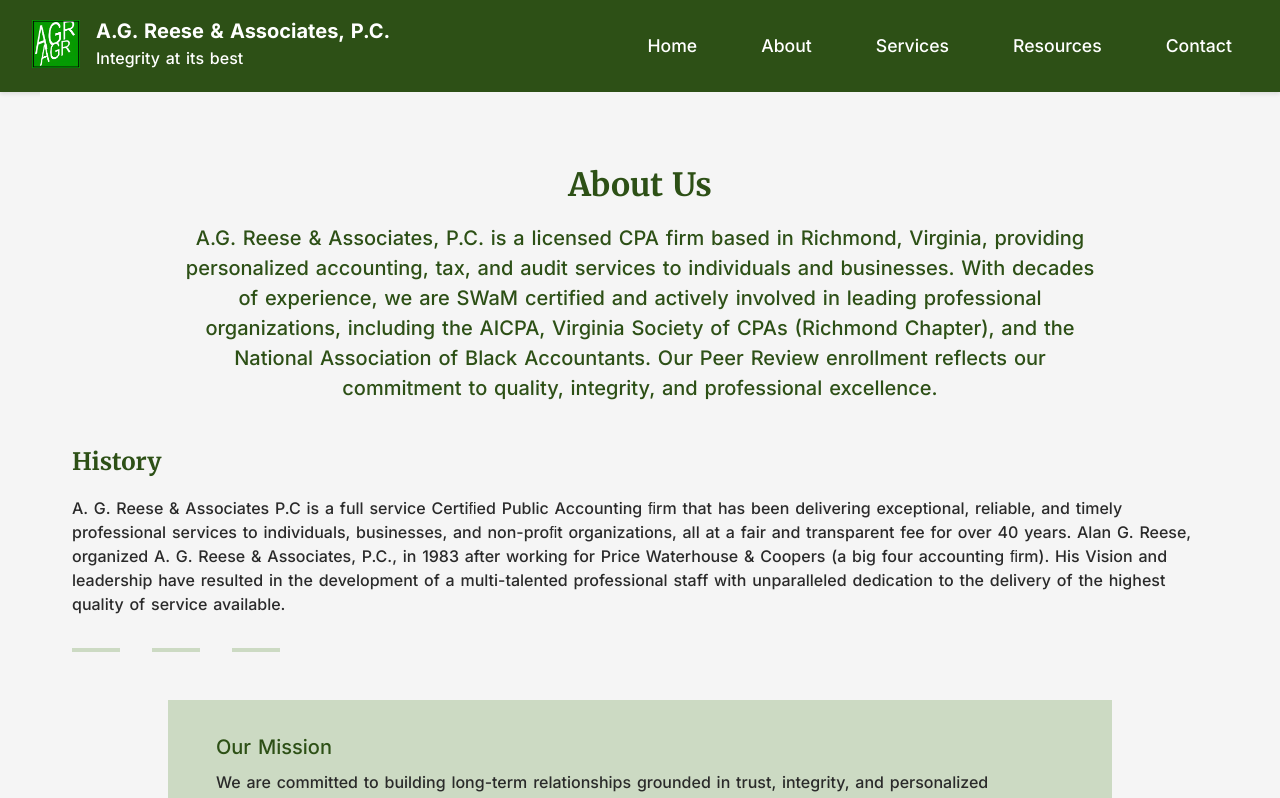
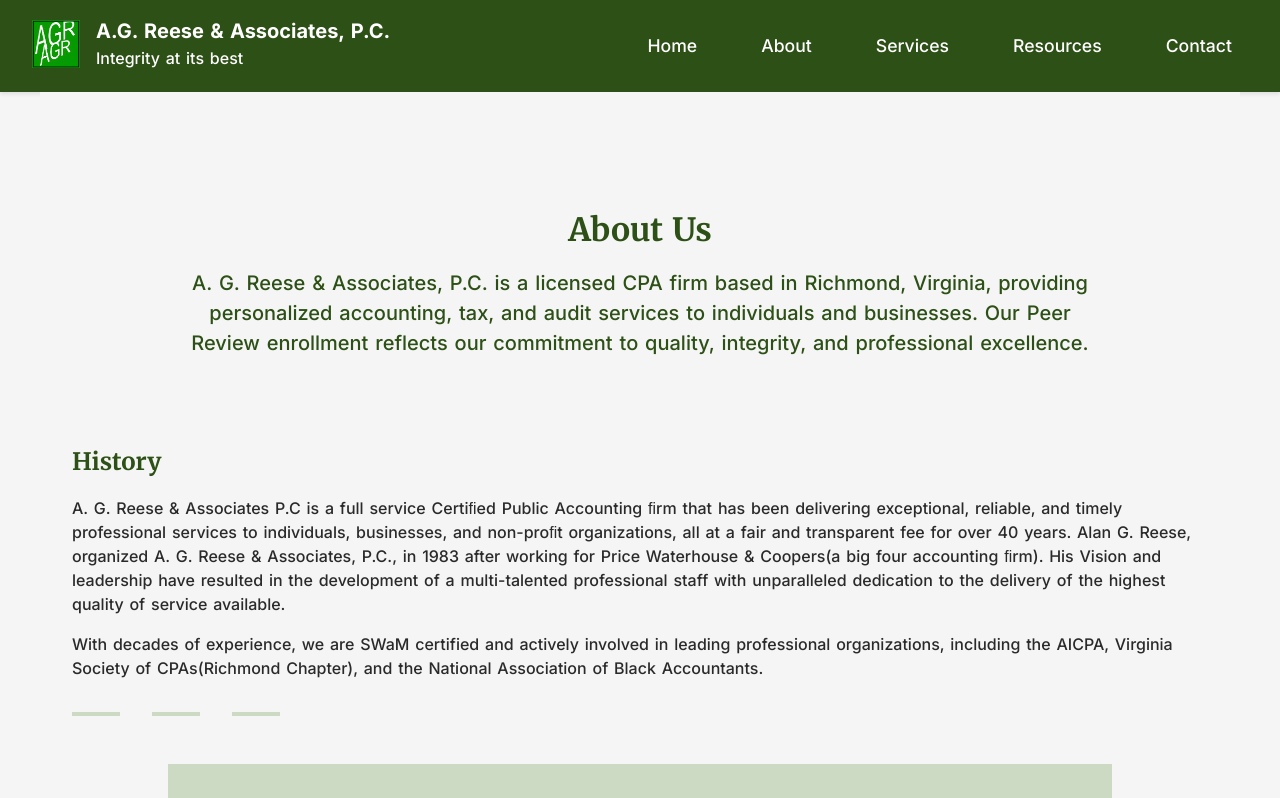
Before and after one commit to BeeDev-HiveCollective/agra-client, a React (Vite) app: page /about in a window 1280 px wide. Shown: the top 798 px of the page. Built offline with nearby package versions, Linux system fonts and the light colour scheme.

Commit message:
Updated About Components

```diff
--- a/src/components/AboutComponents/AboutHeader/Header.jsx
+++ b/src/components/AboutComponents/AboutHeader/Header.jsx
@@ -6,7 +6,11 @@
             <div className="about-header-content">
                 <h2 className="about-header-title">About Us</h2>
                 <h4 className="about-header-subtitle">
-                    A.G. Reese & Associates, P.C. is a licensed CPA firm based in Richmond, Virginia, providing personalized accounting, tax, and audit services to individuals and businesses. With decades of experience, we are SWaM certified and actively involved in leading professional organizations, including the AICPA, Virginia Society of CPAs (Richmond Chapter), and the National Association of Black Accountants. Our Peer Review enrollment reflects our commitment to quality, integrity, and professional excellence.
+                    {/* A. G. Reese & Associates, P.C. is a licensed CPA firm based in Richmond, Virginia, providing personalized accounting, tax, and audit services to individuals and businesses. With decades of experience, we are SWaM certified and actively involved in leading professional organizations, including the AICPA, Virginia Society of CPAs(Richmond Chapter), and the National Association of Black Accountants. Our Peer Review enrollment reflects our commitment to quality, integrity, and professional excellence. */}
+                    A. G. Reese & Associates, P.C. is a licensed CPA firm based in Richmond, Virginia, providing personalized accounting, tax, and audit services to individuals and businesses. Our Peer Review enrollment reflects our commitment to quality, integrity, and professional excellence.
+{/* <br />
+<br /> */}
+{/* A. G. Reese & Associates, P.C. is a trusted CPA firm serving Richmond, Virginia. With decades of experience, we provide personalized accounting, tax, and audit services to individuals and businesses. */}
                 </h4>
             </div>
         </div>
--- a/src/components/AboutComponents/AboutOurFirm/AboutOurFirm.jsx
+++ b/src/components/AboutComponents/AboutOurFirm/AboutOurFirm.jsx
@@ -1,3 +1,5 @@
+// This section was changed from About Our Firm to History
+
 import "./AboutOurFirm.css";
 import Divider from "../../ReusableComponents/DividerComponent/Divider";
 
@@ -6,7 +8,10 @@
         <div>
             <h3 className="our-firm-header">History</h3>
             <h5 className="our-firm-content">
-                A. G. Reese & Associates P.C is a full service Certiﬁed Public Accounting ﬁrm that has been delivering exceptional, reliable, and timely professional services to individuals, businesses, and non-proﬁt organizations, all at a fair and transparent fee for over 40 years. Alan G. Reese, organized A. G. Reese & Associates, P.C., in 1983 after working for Price Waterhouse & Coopers (a big four accounting ﬁrm). His Vision and leadership have resulted in the development of a multi-talented professional staff with unparalleled dedication to the delivery of the highest quality of service available.
+                A. G. Reese & Associates P.C is a full service Certiﬁed Public Accounting ﬁrm that has been delivering exceptional, reliable, and timely professional services to individuals, businesses, and non-proﬁt organizations, all at a fair and transparent fee for over 40 years. Alan G. Reese, organized A. G. Reese & Associates, P.C., in 1983 after working for Price Waterhouse & Coopers(a big four accounting ﬁrm). His Vision and leadership have resulted in the development of a multi-talented professional staff with unparalleled dedication to the delivery of the highest quality of service available.
+            </h5>
+            <h5 className="our-firm-content">
+                With decades of experience, we are SWaM certified and actively involved in leading professional organizations, including the AICPA, Virginia Society of CPAs(Richmond Chapter), and the National Association of Black Accountants.
             </h5>
             <Divider />
         </div>
```
